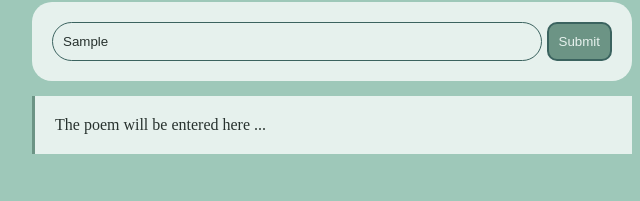
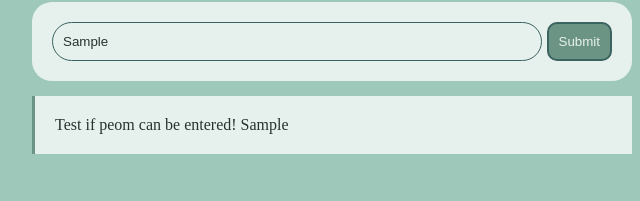
Before and after one commit to AnjaHelbig/PoemProject, a plain HTML site: page index.html in a window 1280 px wide. Both pictures are taken after typing "Sample" into the empty fields and a click on the input "Submit". Shown: the part 156-357 px from the top of the page, 308-948 px from the left. Drawn offline with nearby package versions, Linux system fonts and the light colour scheme.

Commit message:
Add typewriter for poem input

```diff
--- a/index.html
+++ b/index.html
@@ -3,6 +3,7 @@
   <head>
     <meta charset="UTF-8" />
     <meta name="viewport" content="width=device-width, initial-scale=1.0" />
+    <script src="https://unpkg.com/typewriter-effect@latest/dist/core.js"></script>
     <title>Poem Project</title>
     <link rel="stylesheet" href="src/style.css" />
   </head>
@@ -21,7 +22,9 @@
         />
         <input type="submit" value="Submit" class="inputButton" />
       </form>
-      <div class="poemText">The poem will be entered here ...</div>
+      <div class="poemText" id="poem-typewriter">
+        The poem will be entered here ...
+      </div>
     </div>
 
     <footer>
--- a/src/script.js
+++ b/src/script.js
@@ -2,7 +2,13 @@ function writePoem(event) {
   event.preventDefault();
 
   let poemInput = document.querySelector("#text-input");
-  alert(poemInput.value);
+
+  new Typewriter("#poem-typewriter", {
+    strings: `Test if peom can be entered! ${poemInput.value}`,
+    autoStart: true,
+    delay: 1,
+    cursor: "",
+  });
 }
 
 let poemElement = document.querySelector("#input-form");
```
